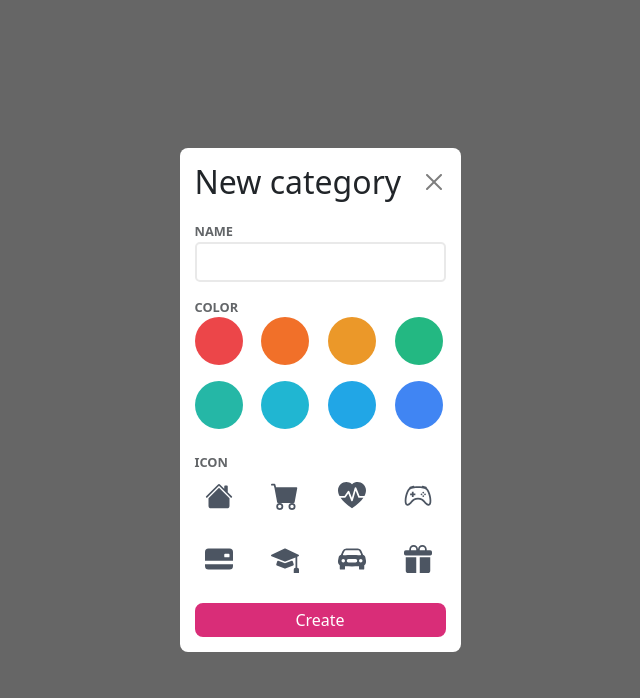
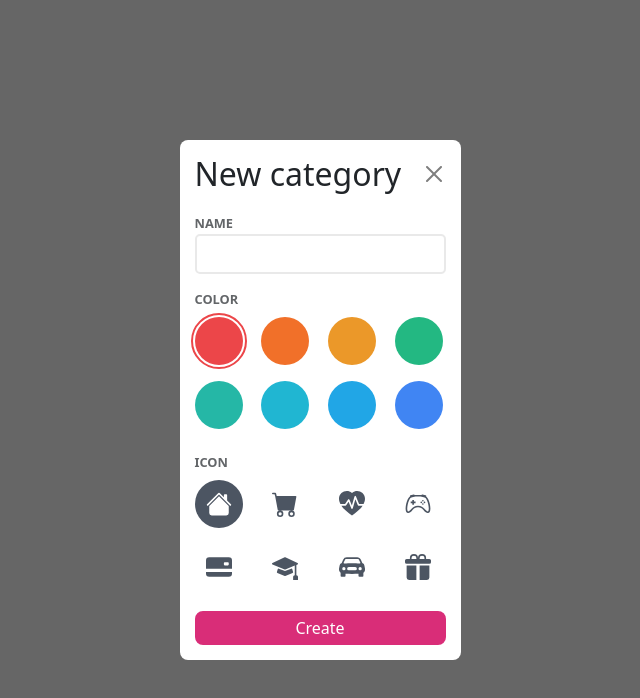
Before and after one commit to saral2829/Proyecto-Transacciones, an Angular app: page / in a window 1280 px wide. Shown: the top 698 px of the page, without its empty margins (320-960 px from the left). Built offline with nearby package versions, Linux system fonts and the light colour scheme.

Commit message:
Agregando soporte para selected(maquetacion con css)

```diff
--- a/src/app/Componente/create-new-category/create-new-category.component.css
+++ b/src/app/Componente/create-new-category/create-new-category.component.css
@@ -62,50 +62,80 @@ p {
   gap: 16px;
 }
 
-/* .circle-color.circle-selected::after {
-  border: 5px solid blue;
+.circle-color.color-selected::before {
+  border: 2px solid;
+  border-radius: 50%;
   content: "";
-  height: 70px;
-  width: 70px;
-} */
+  display: block;
+  left: -4px;
+  height: 56px;
+  position: absolute;
+  top: -4px;
+  width: 56px;
+}
 
 .circle-color {
   border-radius: 50%;
   border: none;
   height: 48px;
+  position: relative;
   width: 48px;
 }
 
 .circle-red {
   background-color: #ec4649;
 }
+.circle-red::before {
+  border-color: #ec4649 !important;
+}
 
 .circle-dark-orange {
   background-color: #f17029;
+}
+.circle-dark-orange::before {
+  border-color: #f17029 !important;
 }
 
 .circle-orange {
   background-color: #eb9829;
 }
+.circle-orange::before {
+  border-color: #eb9829 !important;
+}
 
 .circle-dark-green {
   background-color: #23b882;
+}
+.circle-dark-green::before {
+  border-color: #23b882 !important;
 }
 
 .circle-green {
   background-color: #25b7a6;
 }
+.circle-green::before {
+  border-color: #25b7a6 !important;
+}
 
 .circle-sky-blue {
   background-color: #20b6d2;
+}
+.circle-sky-blue::before {
+  border-color: #20b6d2 !important;
 }
 
 .circle-dark-sky-blue {
   background-color: #21a6e6;
 }
+.circle-dark-sky-blue::before {
+  border-color: #21a6e6 !important;
+}
 
 .circle-blue {
   background-color: #4085f3;
+}
+.circle-blue::before {
+  border-color: #4085f3 !important;
 }
 
 .icons {
@@ -128,7 +158,14 @@ p {
 
 .circle-icon svg {
   color: var(--gray-color);
-  width: 28px;
+  width: 26px;
+}
+
+.icon-selected {
+  background-color: var(--gray-color);
+}
+.icon-selected svg {
+  color: white;
 }
 
 .popup-footer button {
--- a/src/app/Componente/create-new-category/create-new-category.component.html
+++ b/src/app/Componente/create-new-category/create-new-category.component.html
@@ -8,9 +8,9 @@
     <div class="popup-body">
       <label for="name" class="text-uppercase">Name</label>
       <input type="text" name="name" />
-      <p class="text-uppercase">Color</p>
+      <p class="text-uppercase mb-2">Color</p>
       <div class="paleta">
-        <button class="circle-color circle-red circle-selected"></button>
+        <button class="circle-color circle-red color-selected"></button>
         <button class="circle-color circle-dark-orange"></button>
         <button class="circle-color circle-orange"></button>
         <button class="circle-color circle-dark-green"></button>
@@ -19,9 +19,9 @@
         <button class="circle-color circle-dark-sky-blue"></button>
         <button class="circle-color circle-blue"></button>
       </div>
-      <p class="text-uppercase mt-4">Icon</p>
+      <p class="text-uppercase mt-4 mb-2">Icon</p>
       <div class="icons">
-        <button class="circle-icon">
+        <button class="circle-icon icon-selected">
           <svg
             xmlns="http://www.w3.org/2000/svg"
             fill="currentColor"
```
